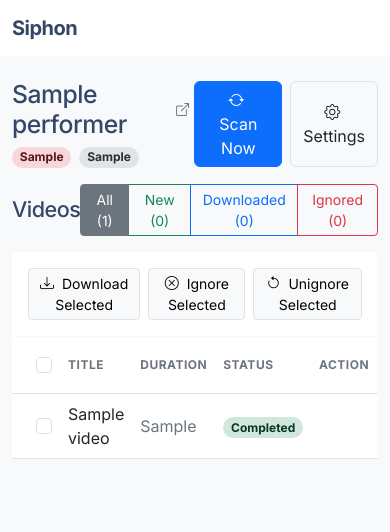
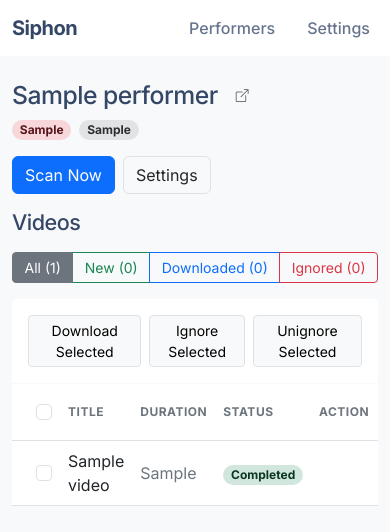
Before and after one commit to meteoroh/siphon, a Flask app: page /performers/1 in a window 390 px wide. Shown: the top 532 px of the page. Run offline with Flask 3, Linux system fonts and the light colour scheme; tables that the repository leaves empty hold one stand-in row (values such as "Sample post"); some libraries are stand-ins or nearby versions.

Commit message:
design updates

```diff
--- a/app/routes.py
+++ b/app/routes.py
@@ -199,8 +199,9 @@ def download_video_route(video_id):
 
     task_id = start_task(download_video, video_id)
 
-    # Return initial progress bar
-    return render_template('components/progress_bar.html', task_id=task_id, message="Starting download...", progress=0)
+    # Return initial progress bar and remove ignore button
+    pb_html = render_template('components/progress_bar.html', task_id=task_id, message="Starting download...", progress=0)
+    return f'{pb_html}<div hx-swap-oob="delete:#btn-ignore-{video_id}"></div>'
 
 @main.route('/task/status/<task_id>', methods=['GET'])
 def task_status(task_id):
@@ -215,7 +216,7 @@ def task_status(task_id):
         if task.get('result') and isinstance(task['result'], dict) and 'new_count' in task['result']:
              return f"""
             <div class="alert alert-success py-1 px-2 small">
-                Scan complete. Found {task['result']['new_count']} new.
+                Scan complete.
                 <script>setTimeout(() => location.reload(), 1000);</script>
             </div>
             """
--- a/app/templates/base.html
+++ b/app/templates/base.html
@@ -59,19 +59,23 @@
             font-weight: 600;
             letter-spacing: -0.5px;
         }
+
+        @media (min-width: 768px) {
+            .w-md-auto {
+                width: auto !important;
+            }
+        }
     </style>
 </head>
 
 <body>
-    <nav class="navbar navbar-expand-lg navbar-light bg-white mb-4">
+    <nav class="navbar navbar-expand navbar-light bg-white mb-4">
         <div class="container" style="max-width: 1000px;">
             <a class="navbar-brand" href="/">Siphon</a>
-            <div class="collapse navbar-collapse">
-                <ul class="navbar-nav me-auto mb-2 mb-lg-0">
-                    <li class="nav-item"><a class="nav-link" href="/">Performers</a></li>
-                    <li class="nav-item"><a class="nav-link" href="/settings">Settings</a></li>
-                </ul>
-            </div>
+            <ul class="navbar-nav ms-auto flex-row gap-3">
+                <li class="nav-item"><a class="nav-link" href="/">Performers</a></li>
+                <li class="nav-item"><a class="nav-link" href="/settings">Settings</a></li>
+            </ul>
         </div>
     </nav>
 
--- a/app/templates/performer.html
+++ b/app/templates/performer.html
@@ -2,7 +2,8 @@
 
 {% block content %}
 <div class="mb-4">
-    <div class="d-flex justify-content-between align-items-center mb-3">
+    <div
+        class="d-flex flex-column flex-md-row justify-content-between align-items-start align-items-md-center mb-3 gap-3">
         <div>
             <h1 class="h2 mb-2 d-flex align-items-center">
                 {{ performer.name }}
@@ -21,16 +22,16 @@
                     performer.type }}</span>
             </div>
         </div>
-        <div class="d-flex gap-2">
+        <div class="d-flex gap-2 w-100 w-md-auto ms-md-auto">
             <div id="scan-container-{{ performer.id }}">
                 <button class="btn btn-primary" hx-post="/scan/{{ performer.id }}"
                     hx-target="#scan-container-{{ performer.id }}" hx-swap="innerHTML">
-                    <i class="bi bi-arrow-repeat me-1"></i> Scan Now
+                    <i class="bi bi-arrow-repeat me-1 d-none d-md-inline"></i> Scan Now
                 </button>
             </div>
             <button class="btn btn-white border" type="button" data-bs-toggle="collapse"
                 data-bs-target="#settingsCollapse">
-                <i class="bi bi-gear me-1"></i> Settings
+                <i class="bi bi-gear me-1 d-none d-md-inline"></i> Settings
             </button>
         </div>
     </div>
@@ -76,26 +77,30 @@
         </div>
     </div>
 
-    <div class="d-flex justify-content-between align-items-center mb-3">
+    <div
+        class="d-flex flex-column flex-md-row justify-content-between align-items-start align-items-md-center mb-3 gap-3">
         <h3 class="h4 mb-0">Videos</h3>
-        <div class="btn-group" role="group">
+        <div class="btn-group w-100 w-md-auto ms-md-auto" role="group">
             <input type="radio" class="btn-check" name="status-filter" id="filter-all" value="all" checked
                 onclick="filterVideos('all')">
-            <label class="btn btn-outline-secondary btn-sm" for="filter-all">All ({{ videos|length }})</label>
+            <label class="btn btn-outline-secondary btn-sm flex-fill flex-md-grow-0" for="filter-all">All ({{
+                videos|length }})</label>
 
             <input type="radio" class="btn-check" name="status-filter" id="filter-new" value="new"
                 onclick="filterVideos('new')">
-            <label class="btn btn-outline-success btn-sm" for="filter-new">New ({{ videos|selectattr('status',
+            <label class="btn btn-outline-success btn-sm flex-fill flex-md-grow-0" for="filter-new">New ({{
+                videos|selectattr('status',
                 'equalto', 'new')|list|length }})</label>
 
             <input type="radio" class="btn-check" name="status-filter" id="filter-downloaded" value="downloaded"
                 onclick="filterVideos('downloaded')">
-            <label class="btn btn-outline-primary btn-sm" for="filter-downloaded">Downloaded ({{
+            <label class="btn btn-outline-primary btn-sm flex-fill flex-md-grow-0" for="filter-downloaded">Downloaded
+                ({{
                 videos|selectattr('status', 'equalto', 'downloaded')|list|length }})</label>
 
             <input type="radio" class="btn-check" name="status-filter" id="filter-ignored" value="ignored"
                 onclick="filterVideos('ignored')">
-            <label class="btn btn-outline-danger btn-sm" for="filter-ignored">Ignored ({{
+            <label class="btn btn-outline-danger btn-sm flex-fill flex-md-grow-0" for="filter-ignored">Ignored ({{
                 videos|selectattr('status',
                 'equalto', 'ignored')|list|length }})</label>
         </div>
@@ -106,15 +111,15 @@
             <div class="d-flex gap-2">
                 <button class="btn btn-sm btn-light border" hx-post="/download/batch" hx-target="#batch-message"
                     hx-include="#batch-form">
-                    <i class="bi bi-download me-1"></i> Download Selected
+                    <i class="bi bi-download me-1 d-none d-md-inline"></i> Download Selected
                 </button>
                 <button class="btn btn-sm btn-light border" hx-post="/ignore/batch" hx-target="#batch-message"
                     hx-include="#batch-form">
-                    <i class="bi bi-x-circle me-1"></i> Ignore Selected
+                    <i class="bi bi-x-circle me-1 d-none d-md-inline"></i> Ignore Selected
                 </button>
                 <button class="btn btn-sm btn-light border" hx-post="/unignore/batch" hx-target="#batch-message"
                     hx-include="#batch-form">
-                    <i class="bi bi-arrow-counterclockwise me-1"></i> Unignore Selected
+                    <i class="bi bi-arrow-counterclockwise me-1 d-none d-md-inline"></i> Unignore Selected
                 </button>
             </div>
         </div>
@@ -160,21 +165,19 @@
                             </td>
                             <td class="text-end pe-4">
                                 {% if video.status == 'new' %}
-                                <button id="btn-download-{{ video.id }}" class="btn btn-sm btn-success"
+                                <button id="btn-download-{{ video.id }}" class="btn btn-sm btn-outline-success"
                                     hx-post="/download/{{ video.id }}" hx-swap="outerHTML" title="Download">
                                     <i class="bi bi-download"></i>
                                 </button>
-                                <button id="btn-ignore-{{ video.id }}" class="btn btn-sm btn-light text-danger"
+                                <button id="btn-ignore-{{ video.id }}" class="btn btn-sm btn-outline-danger"
                                     hx-post="/videos/{{ video.id }}/ignore" hx-target="closest tr" hx-swap="delete"
                                     title="Ignore">
                                     <i class="bi bi-x-lg"></i>
                                 </button>
                                 {% elif video.status == 'downloaded' %}
-                                <button class="btn btn-sm btn-light text-muted border" disabled>
-                                    <i class="bi bi-check2 me-1"></i> Downloaded
-                                </button>
+
                                 {% elif video.status == 'ignored' %}
-                                <button class="btn btn-sm btn-light text-secondary"
+                                <button class="btn btn-sm btn-outline-secondary"
                                     hx-post="/videos/{{ video.id }}/unignore" hx-target="closest tr" hx-swap="delete"
                                     title="Unignore">
                                     <i class="bi bi-arrow-counterclockwise"></i>
```
Also changed, not shown: app/templates/index.html (+4 -4 lines).
